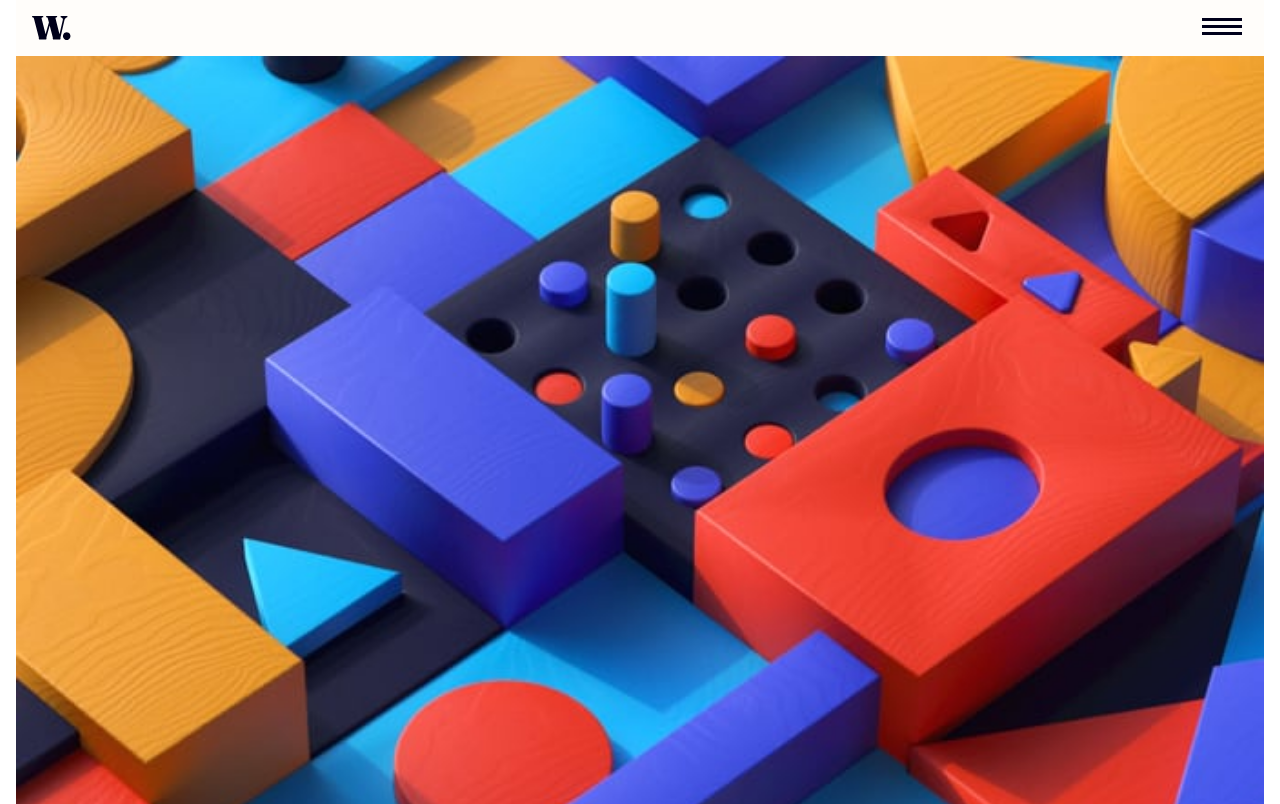
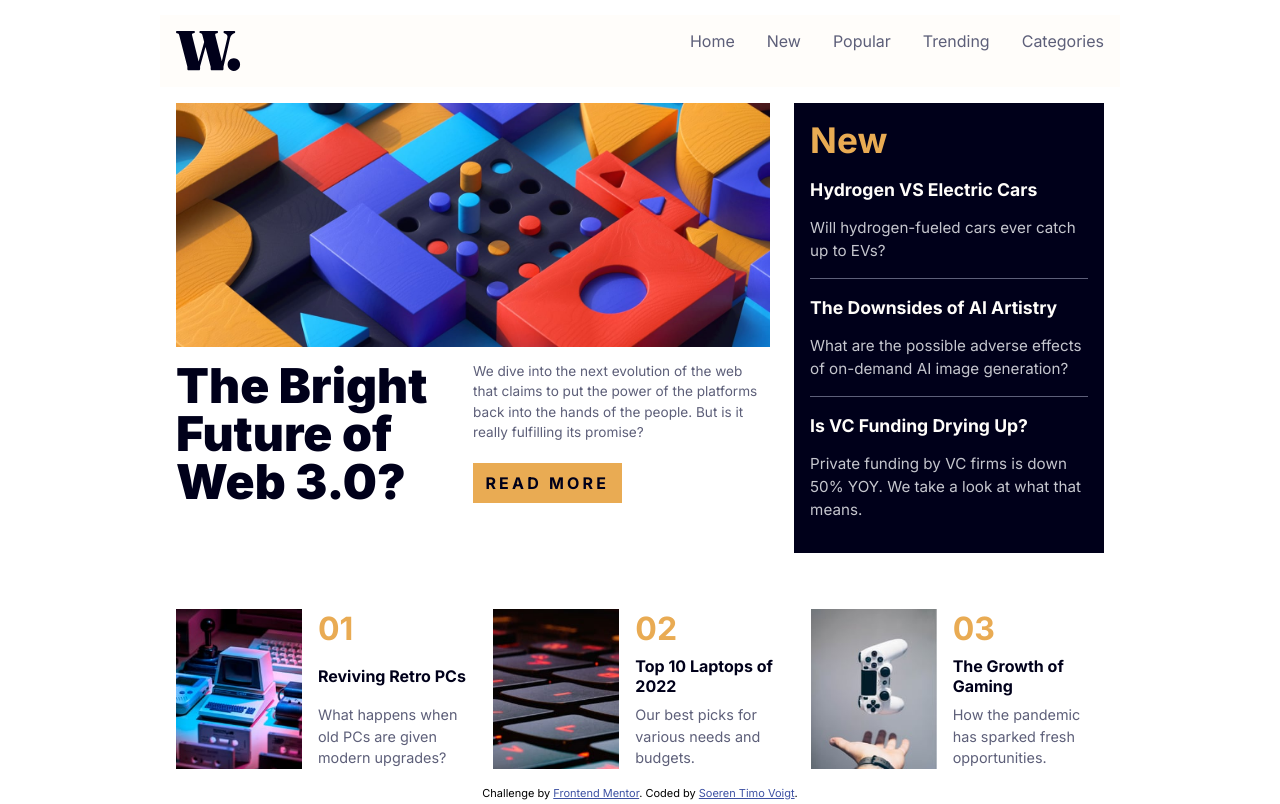
Before and after one commit to srenV/News-Homepage, a plain HTML site: page index.html in a window 1280 px wide. Shown: the top 804 px of the page. Drawn offline with Linux system fonts and the light colour scheme.

Commit message:
layout almost done, created comments with ai

```diff
--- a/index.html
+++ b/index.html
@@ -18,7 +18,7 @@
     <img src="./assets/images/logo.svg" alt="">
     <button class="menuBtn"><img src="./assets/images/icon-menu.svg" alt=""></button>
     <menu class="menu">
-      <button class="menuBtn"><img src="./assets/images/icon-menu-close.svg" alt=""></button>
+      <button class="menuCloseBtn"><img src="./assets/images/icon-menu-close.svg" alt=""></button>
       <a href="#">Home</a>
       <a href="#">New</a>
       <a href="#">Popular</a>
@@ -28,12 +28,20 @@
   </header>
   <main>
     <div class="first">
-      <img src="./assets/images/image-web-3-mobile.jpg" alt="">
-      <h1>The Bright Future of Web 3.0?</h1>
-      <p>We dive into the next evolution of the web that claims to put the power of the platforms back into the hands of
-        the people.
-        But is it really fulfilling its promise?</p>
-      <button>READ MORE</button>
+      <img src="./assets/images/image-web-3-mobile.jpg" id="mobileImage" alt="">
+      <img src="./assets/images/image-web-3-desktop.jpg" id="desktopImage" alt="">
+      <div class="firstLower">
+        <div class="firstLeft">
+        <h1>The Bright Future of Web 3.0?</h1>
+        </div>
+        <div class="firstRight">
+          <p>We dive into the next evolution of the web that claims to put the power of the platforms back into the
+            hands of
+            the people.
+            But is it really fulfilling its promise?</p>
+          <button>READ MORE</button>
+        </div>
+      </div>
     </div>
     <div class="second">
       <h2>New</h2>
@@ -80,7 +88,7 @@
   <footer>
     <div class="attribution">
       Challenge by <a href="https://www.frontendmentor.io?ref=challenge" target="_blank">Frontend Mentor</a>.
-      Coded by <a href="#">Your Name Here</a>.
+      Coded by <a href="#">Soeren Timo Voigt</a>.
     </div>
   </footer>
 </body>
--- a/style.css
+++ b/style.css
@@ -1,21 +1,31 @@
+/* ============================================================
+   FONTS AND COLOR VARIABLES
+   ============================================================ */
+
 @import url("https://fonts.googleapis.com/css2?family=Figtree:ital,wght@0,300..900;1,300..900&family=Inter:ital,opsz,wght@0,14..32,100..900;1,14..32,100..900&family=Karla:ital,wght@0,200..800;1,200..800&family=Manrope:wght@200..800&family=Outfit:wght@100..900&family=Overpass:ital,wght@0,100..900;1,100..900&family=Roboto+Mono:ital,wght@0,100..700;1,100..700&family=Roboto:ital,wght@0,100..900;1,100..900&family=Rubik:ital,wght@0,300..900;1,300..900&family=Space+Mono:ital,wght@0,400;0,700;1,400;1,700&family=Work+Sans:ital,wght@0,100..900;1,100..900&display=swap");
 
 :root {
-  /* Primary */
+  /* Primary color palette */
   --Soft-red: hsl(5, 85%, 63%);
   --Soft-orange: hsl(35, 77%, 62%);
-  /* Neutral */
+  /* Neutral color palette */
   --Off-white: hsl(36, 100%, 99%);
   --Grayish-blue: hsl(233, 8%, 79%);
   --Dark-grayish-blue: hsl(236, 13%, 42%);
   --Very-dark-blue: hsl(240, 100%, 5%);
 }
 
+/* ============================================================
+   GLOBAL STYLES
+   ============================================================ */
+
 *{
   box-sizing: border-box;
   font-family: "Inter", sans-serif;
+   scrollbar-width: none;
 }
 
+/* Heading styles */
 h1{
     font-weight: 900;
     font-size: 2.6em;
@@ -35,39 +45,62 @@ h3{
 
 }
 
+/* Paragraph styles */
 p{
     line-height: 1.5;
     color: var(--Dark-grayish-blue);
     font-size: .95em;
 }
 
+/* ============================================================
+   LAYOUT STRUCTURE
+   ============================================================ */
+
 body{
-    padding: 0em 1em 1em 1em;
     margin: 0;
     max-width: 100dvw;
+
 }
 
+/* Header section with navigation */
 header{
     display: flex;
     justify-content: space-between;
     position: sticky;
     top: 0;
     padding: 1em;
-    height: 3.5em;
+    height: 4.5em;
     background-color: var(--Off-white);
+    z-index: 1;
 }
 
+header img{
+    scale: 60%;
+}
+
+/* Main content container */
 main{
+    padding: 0em 1em 1em 1em;
     display: flex;
     flex-direction: column;
     gap: 4em;
+    /* filter: blur(1em); */
 }
 
+/* Footer section */
 footer{
     display: flex;
     justify-content: center;
     align-items: end;
     height: 3.5em;
+}
+
+/* ============================================================
+   HERO SECTION (First)
+   ============================================================ */
+
+#desktopImage{
+    display: none;
 }
 
 .first button{
@@ -85,10 +118,22 @@ footer{
     width: 100%;
 }
 
+/* ============================================================
+   NEWS SIDEBAR SECTION (Second)
+   ============================================================ */
+
 .second{
     background-color: var(--Very-dark-blue);
     color: var(--Off-white);
     padding: 1em;
+}
+
+.second h3{
+    color: var(--Off-white);
+}
+
+.second p{
+    color: var(--Grayish-blue);
 }
 
 .second .mid{
@@ -97,6 +142,9 @@ footer{
     border-color: var(--Dark-grayish-blue);
 }
 
+/* ============================================================
+   ARTICLES GRID SECTION (Third)
+   ============================================================ */
 
 .third{
     display: flex;
@@ -123,24 +171,44 @@ footer{
     height: 10em;
 }
 
+/* ============================================================
+   MOBILE MENU STYLES
+   ============================================================ */
+
 .menuBtn{
     border: none;
     background-color: var(--Off-white);
+    scale: 150%;
 }
 
+/* Mobile menu drawer */
 .menu{
     display: none;
     flex-direction: column;
-    height: 100%;
+    height: 100dvh;
     width: 70%;
     position: absolute;
     right: 0;
-    background-color: antiquewhite;
+    background-color: var(--Off-white);
     gap: 1em;
+    margin: -1em;
+    padding-top: 8em;
+}
+
+.menu a{
+    text-decoration: none;
+    color: var(--Dark-grayish-blue);
 }
 
 .menu button{
-    background-color: antiquewhite;
+    background-color: var(--Off-white);
+}
+
+.menuCloseBtn {
+    position: absolute;
+    top: 1em;
+    right: 1em;
+    border: none;
 }
 
 
@@ -149,6 +217,10 @@ footer{
 
 
 
+/* ============================================================
+   ATTRIBUTION / FOOTER TEXT
+   ============================================================ */
+
 .attribution {
   font-size: 11px;
   text-align: center;
@@ -156,3 +228,147 @@ footer{
 .attribution a {
   color: hsl(228, 45%, 44%);
 }
+
+/* ============================================================
+   DESKTOP LAYOUT (min-width: 500px)
+   ============================================================ */
+
+@media (min-width: 500px) {
+    /* Desktop body layout */
+    body{
+        height: 100dvh;
+        display: flex;
+        flex-direction:column;
+        justify-content: center;
+        align-items: center;
+    }
+
+    /* Show desktop images, hide mobile images */
+    #desktopImage{
+        display: flex;
+    }
+
+    #mobileImage {
+        display: none;
+    }
+
+    /* Desktop header styles */
+    header{
+        width: 75%;
+        margin-bottom: 1em;
+    }
+
+    header img{
+        scale: 100%;
+    }
+
+    /* Hide mobile menu button on desktop */
+    .menuBtn{
+        display: none;
+    }
+
+    .menuCloseBtn{
+        display: none;
+    }
+
+    /* Desktop menu navigation */
+    .menu{
+    display: flex;
+    flex-direction: row;
+    height: auto;
+    width: auto;
+    position: unset;
+    background-color: none;
+    gap: 2em;
+    margin: 0;
+    padding-top: 0;
+    }
+
+    /* Desktop grid layout: hero section + sidebar + articles */
+    main{
+        display: grid;
+        grid-template-areas:
+        "first first second"
+        "first first second"
+        "third third third";
+        width: 75%;
+        gap: 1.5em;
+    }
+
+    h1{
+        font-size: 3em;
+    }
+
+    .first p {
+        font-size: .85em;
+        margin-bottom: 1.5em;
+    }
+
+    .first button{
+        height: 2.5em;
+        font-size: 1em;
+        font-weight: 700;
+        cursor: pointer;
+    }
+
+    /* Hero section area */
+    .first{
+        grid-area: first;
+    }
+
+    .firstLower{
+        display: flex;
+    }
+
+    .firstLeft{
+        flex: 1;
+    }
+    .firstRight{
+        flex: 1;
+    }
+
+    /* News sidebar area */
+    .second{
+        grid-area: second;
+        display: flex;
+        flex-direction: column;
+        justify-content: space-evenly;
+    }
+
+    .second h2{
+        font-size: 2.2em;
+    }
+
+    /* Articles grid area */
+    .third {
+        padding-top: 2em;
+        grid-area: third;
+        flex-direction: row;
+        gap: 1.5em;
+    }
+
+    .third h2{
+        font-size: 2em;
+    }
+
+    .third h3{
+        margin-block: .5em;
+        font-size: 1em;
+    }
+
+    .third p{
+        margin: 0;
+    }
+
+    .right{
+        display: flex;
+        flex-direction: column;
+        justify-content: space-between;
+    }
+
+    /* Footer positioning */
+    footer{
+        position: absolute;
+        bottom: 0;
+    }
+}
```
Also changed, not shown: app.js (+14 -0 lines).
